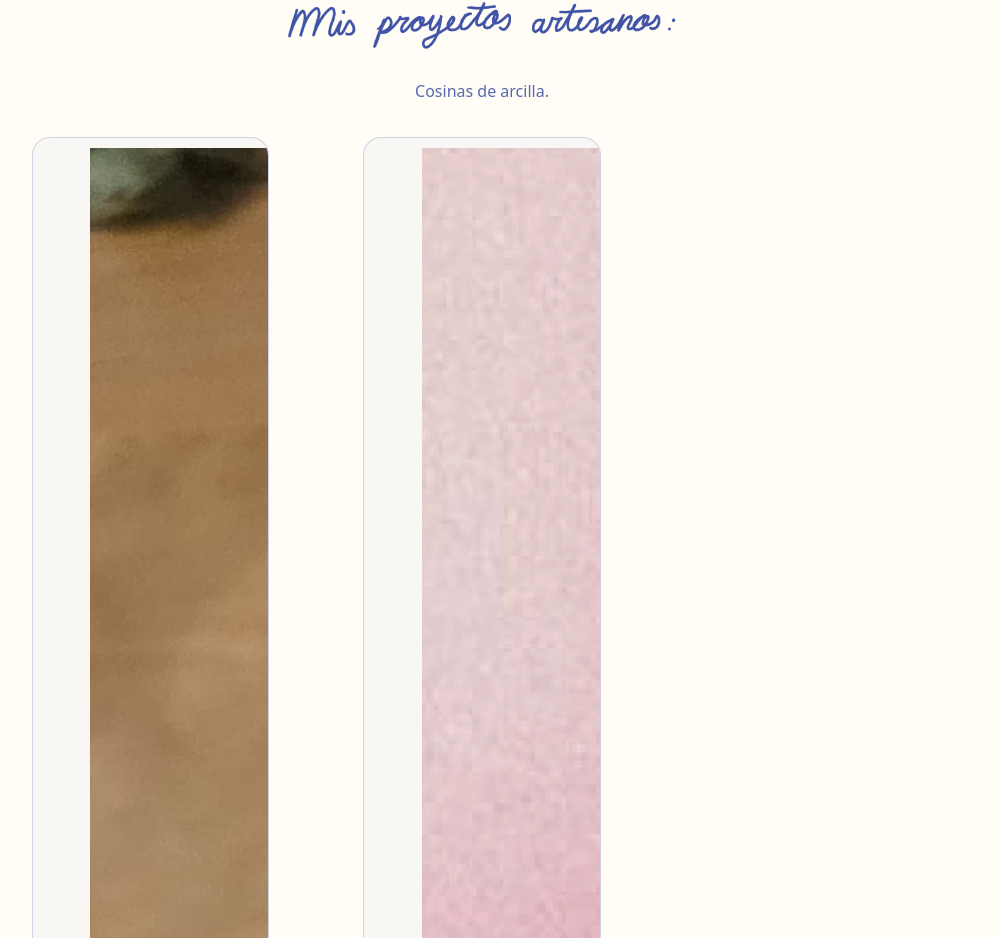
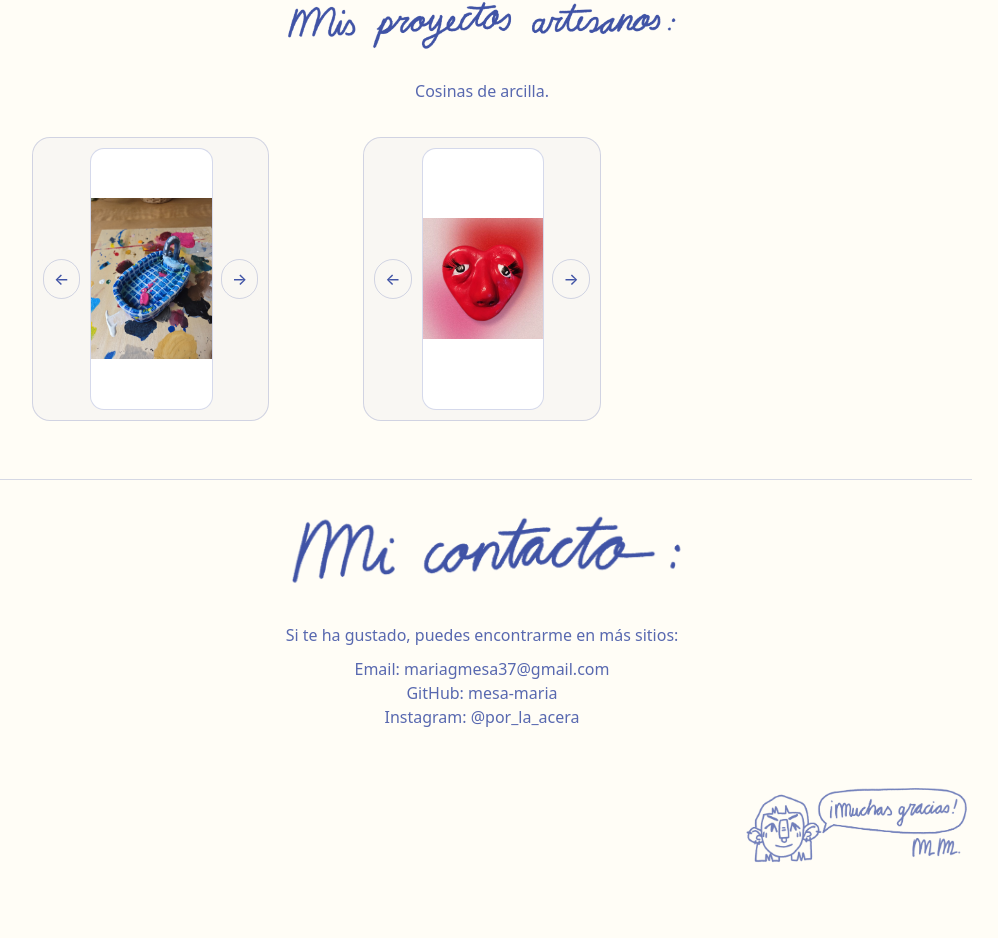
Before and after one commit to mesa-maria/portfolio, a React (Vite) app: page / in a window 1280 px wide. Shown: the part 2517-3455 px from the top of the page, without its empty margins (26-1024 px from the left). Built offline with nearby package versions, Linux system fonts and the light colour scheme.

Commit message:
Import Gallery: Alineation problems fix

```diff
--- a/src/App.css
+++ b/src/App.css
@@ -294,13 +294,20 @@ a {
   align-items: center;
   gap: 10px;
   padding: 10px;
+  max-width: 360px;
+  margin-left: auto;
+  margin-right: auto;
 }
 
 .miniImg {
+  width: 100%;
+  height: 260px;
   object-fit: contain;
   background: #ffffff;
+  border-radius: 14px;
+  border: 1px solid var(--border);
+  display: block;
 }
-
 
 .grid,
 .sketchWrap,
```
